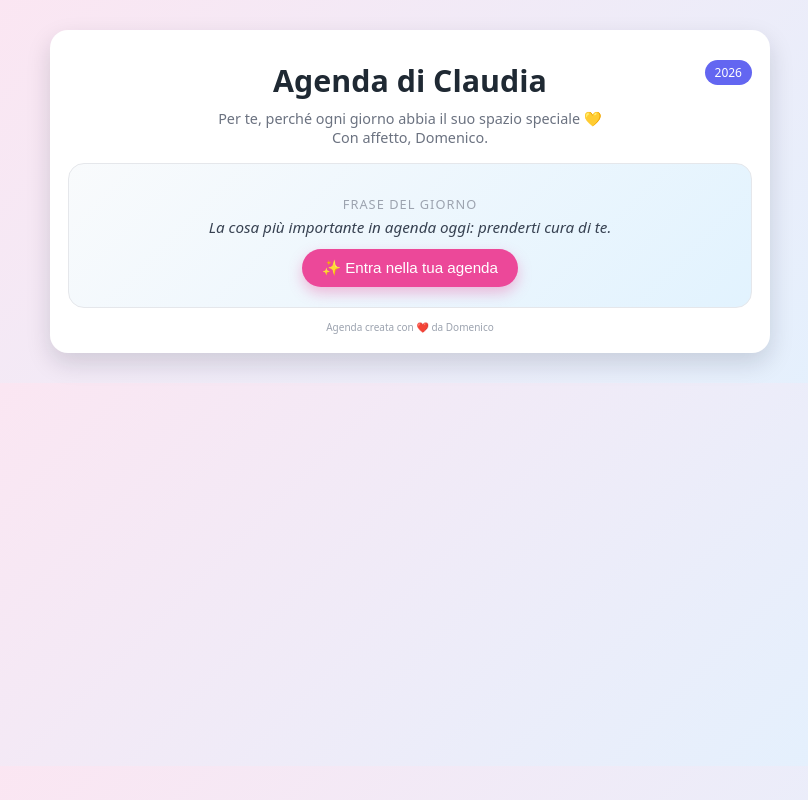
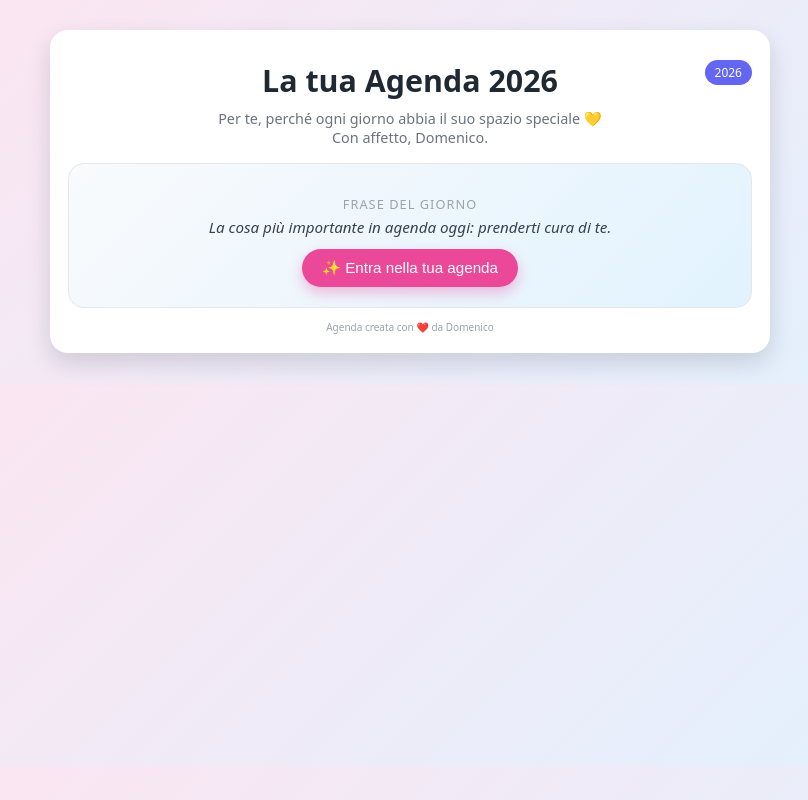
Before and after one commit to Domenico374/Pianifica-26, a plain HTML site: page index.html in a window 1280 px wide. Shown: the whole page, without its empty margins (230-1038 px from the left). Drawn offline with Linux system fonts and the light colour scheme.

Commit message:
Update index.html

```diff
--- a/index.html
+++ b/index.html
@@ -10,14 +10,15 @@
   <div class="app-container">
   <header class="header">
     <div class="badge-year">2026</div>
-      <h1>Agenda di <span id="nomeDestinatario">Claudia</span></h1>
-      <!-- 🔽 CAMBIA QUI NOME E TESTO DEDICA -->
+
+    <h1>La tua Agenda 2026</h1>
+
     <p class="dedica">
       Per te, perché ogni giorno abbia il suo spazio speciale 💛<br>
       Con affetto, Domenico.
     </p>
-      <!-- 🔼 -->
   </header>
+
 
     <!-- COPERTINA INIZIALE -->
     <section class="cover" id="coverSection">
```
Lines whose indentation alone changed are shown as unchanged.
